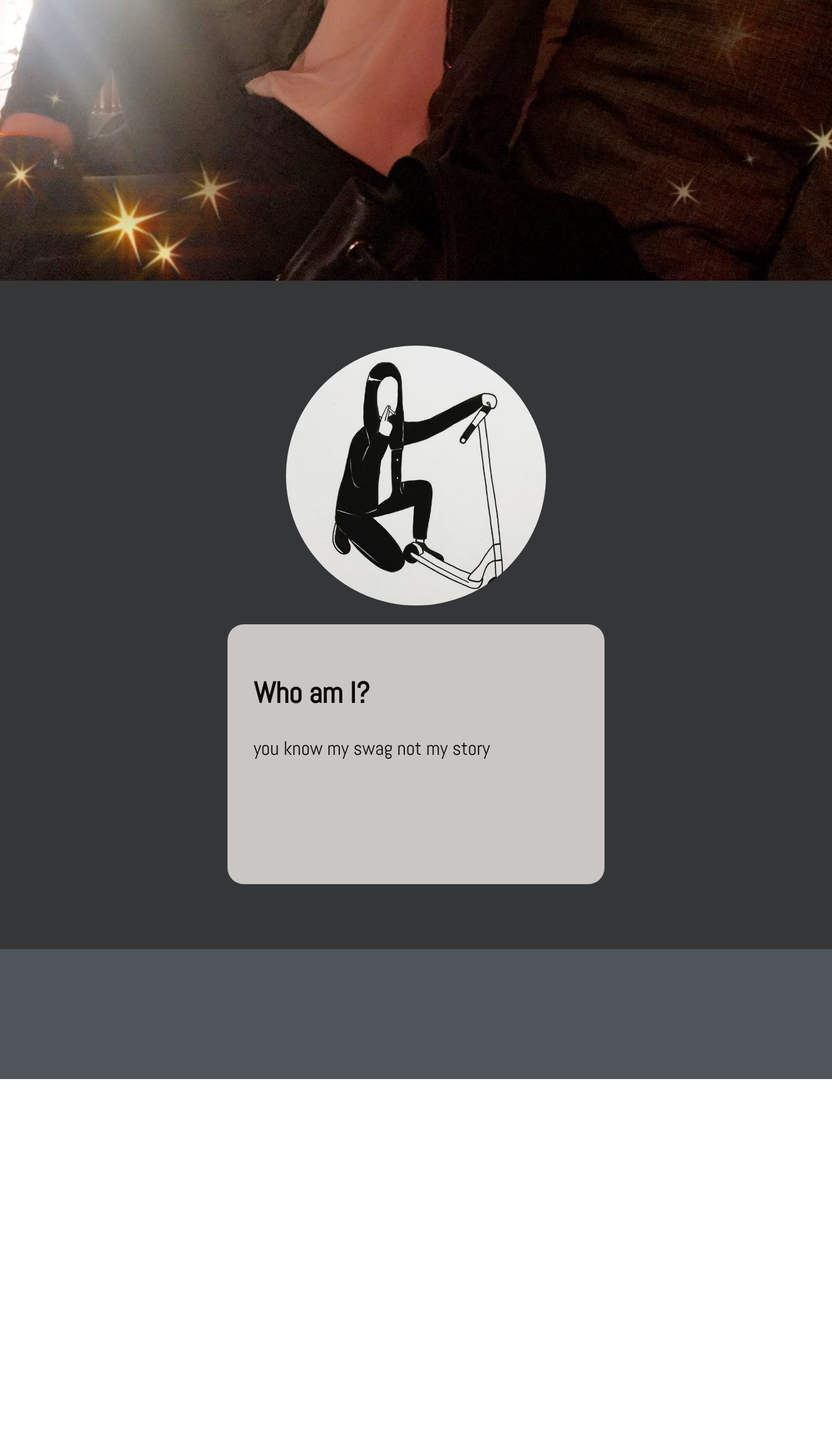
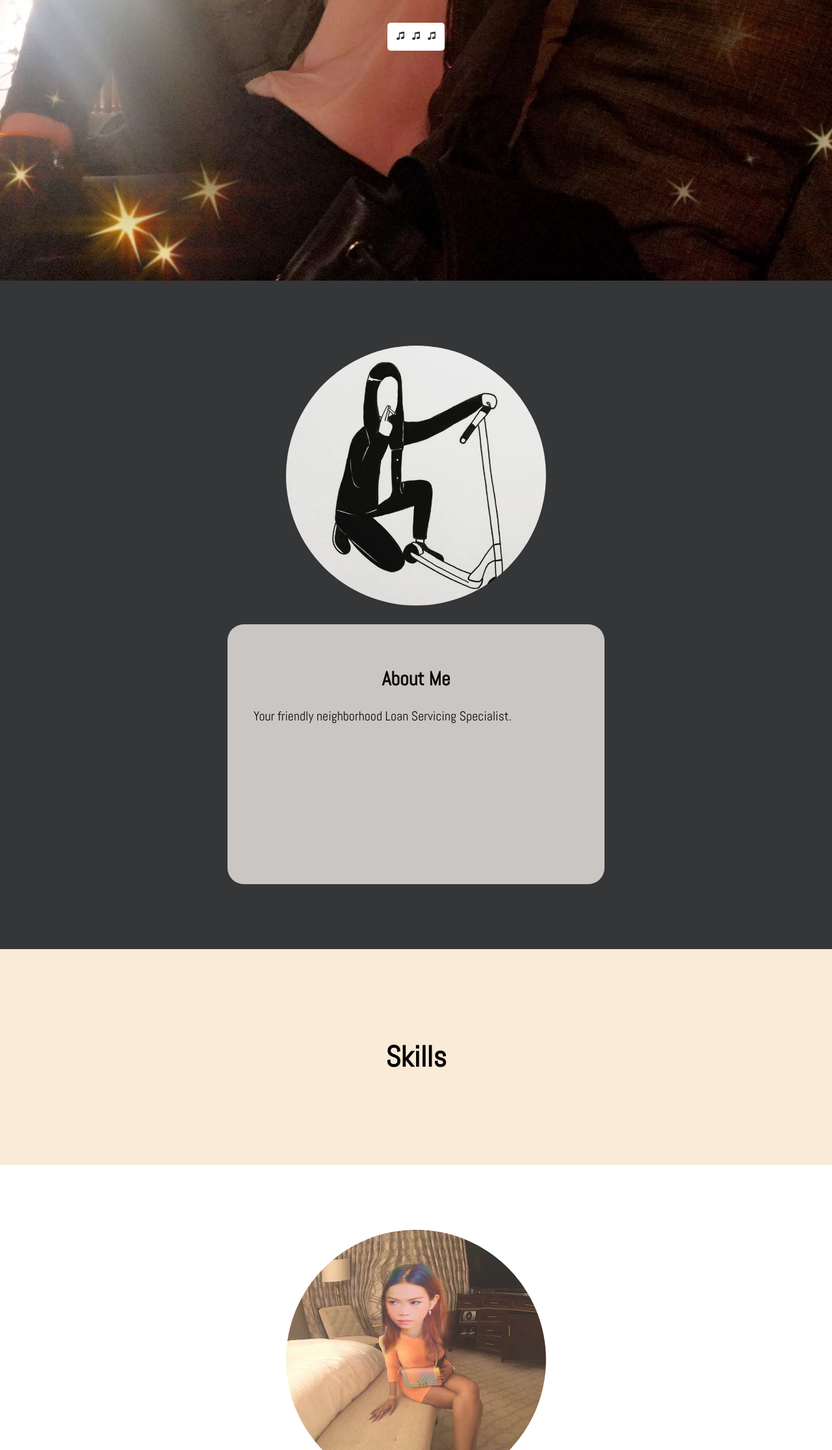
Before and after one commit to kaseyhagi/taylorsumiko, a plain HTML site: page index.html in a window 1280 px wide. Shown: the part 568-2800 px from the top of the page at 65% size. Before the commit the page ends 2229 px from the top, so only its background shows below. Drawn offline with Linux system fonts and the light colour scheme.

Commit message:
bunch of new things

```diff
--- a/index.html
+++ b/index.html
@@ -36,6 +36,20 @@
 //        }
 //        var x = document.getElementById("taylors-anthem").autoplay;
 //        console.log(x)
+        var images = ["0009","1566","6708","6709","6710","6711"
+                      ,"6712","6713","6714","6715","6716","6717","67081"]
+        var index = 0;
+        var play = false;
+        var num_images = images.length;
+        function changeImage(){
+            var rand = Math.random() * num_images;
+            console.log(Math.floor(rand));
+            var randimg = document.getElementById('randimg');
+            randimg.src = "images/IMG_"+images[index%num_images]+".JPG";
+            index++;
+
+
+        }
     </script>
 
     <body>
@@ -45,7 +59,12 @@
                 <div id="intro">
                     <div id="giant-name">Taylor Sumile</div>
                     "I ain't got no license and I ain't never gon get no license" - Lil Tay
-                    <br>
+                    <br><br>
+                    <button onclick="playAnthem()">
+                        <img src="images/music.png" style="height:20px;">
+                        <img src="images/music.png" style="height:20px;">
+                        <img src="images/music.png" style="height:20px;">
+                    </button>
 
                 </div>
             </div>
@@ -59,8 +78,14 @@
                 </div>
                 <div class="row1" id="am1">
                     <div id="about_me">
-                        <h2>Who am I?</h2>
-                       you know my swag not my story
+                        <h2 style="text-align: center">About Me</h2>
+                       Your friendly neighborhood Loan Servicing Specialist.
+<!--
+                        <h3 style="text-align: center">Likes</h3>
+                       Anime. Small things. Japan.
+                        <h3 style="text-align: center">Disikes</h3>
+                       Everything else.
+-->
 
                     </div>
                 </div>
@@ -68,24 +93,47 @@
         </div>
         <div class="section" id="s3">
 
+            <div class="wrapper" >
 <!--
-            <div class="wrapper" id="w2">
-                <h1 style="text-align: center"> Skills </h1>
-                <div class="row1 skills" id="skills_languages">
-                    <h2 class="header-skills">Languages</h2>
+                <div class="row1">
+                    <img src="images/IMG_0009.JPG" id="randimg">
                 </div>
-                <div class="row1 skills">
-                    <h2 class="header-skills">Frameworks</h2>
-                </div>
-                <div class="row1 skills" id="skills_tools">
-                    <h2 class="header-skills">Technologies</h2>
+-->
+                <div class="row1" >
+                    <div id="skills">
+
+                        <h2 style="text-align: center">Skills</h2>
+<!--
+                        <ul>
+                            <li>D.E.N.N.I.S. System Expert</li>
+                            <li>Expert Co-Pilot/Car DJ</li>
+                        </ul>
+-->
+
+                    </div>
                 </div>
             </div>
--->
+
+        </div>
+        <div class="section" id="s4">
+
+            <div class="wrapper" >
+                <div class="row1">
+                    <img src="images/IMG_0009.JPG" id="randimg">
+                </div>
+                <div class="row1" >
+                    <div id="skills">
+
+                        <h2 style="text-align: center"><button onclick="changeImage()">See Me</button></h2>
+
+
+                    </div>
+                </div>
+            </div>
 
         </div>
         <div class="footer">
-            <audio autoplay id="taylors-anthem">
+            <audio id="taylors-anthem">
                 <source src="audio/goodies.mp3" type="audio/mpeg">
                 No  Work
             </audio>
@@ -94,6 +142,18 @@
 
     <script>
 
+        function playAnthem(){
+            var anthem  = document.getElementById('taylors-anthem');
+            if(play){
+                anthem.pause();
+                play = false;
+            }
+            else {
+                anthem.play();
+                play = true;
+            }
+
+        }
     </script>
 
 </html>
--- a/style.css
+++ b/style.css
@@ -68,6 +68,13 @@ body {
     border-radius: 50%;
     opacity:0.9;
 }
+
+#randimg {
+    height: 400px;
+    width: 400px;
+    border-radius: 50%;
+    opacity:0.9;
+}
 #about_me{
     height: 320px;
     width: 500px;
@@ -75,6 +82,7 @@ body {
     border-radius: 25px;
     padding: 40px;
     opacity:0.78;
+    font-size: 20px;
 
 }
 
@@ -106,7 +114,7 @@ body {
 
 
 }
-@media (min-width: 500px) {
+@media (min-width: 200px) {
     #w1 {
         grid-template-columns: auto;
         grid-template-areas:
@@ -121,3 +129,10 @@ body {
 #s2 {
     background-color: #353638;
 }
+
+button {
+    padding: 10px;
+    border-radius: 5px;
+    background-color: white;
+    border: none;
+}
```
Also changed, not shown: images/music.png (added).
